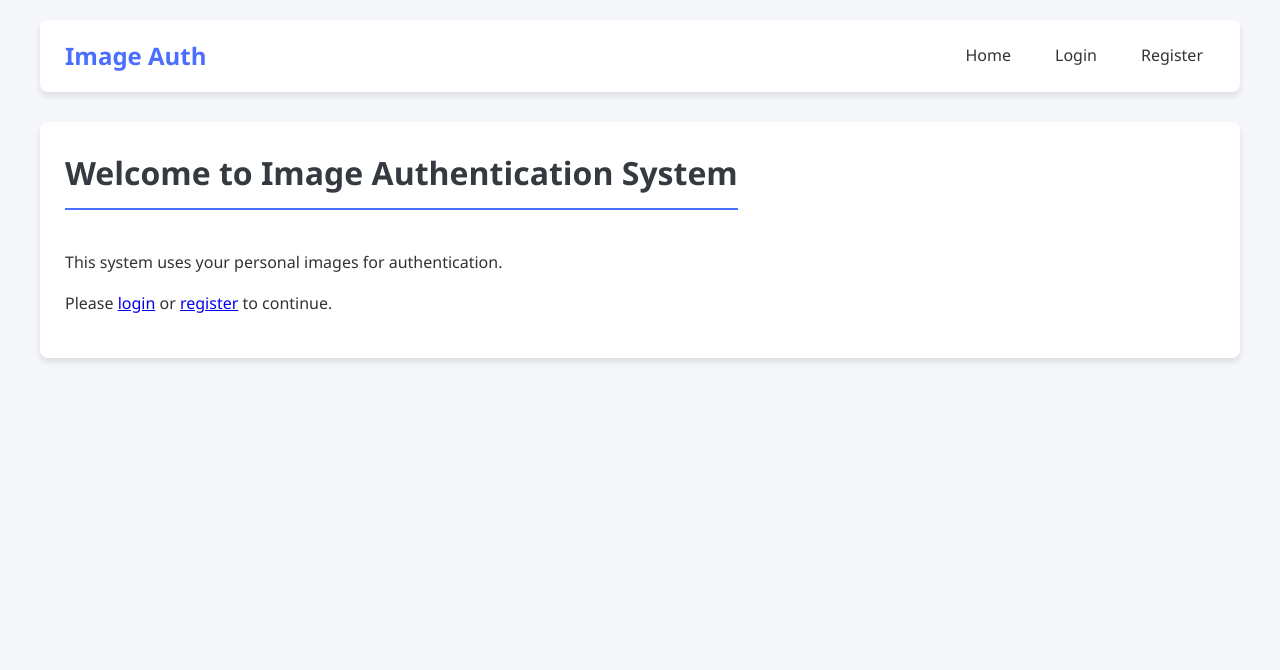
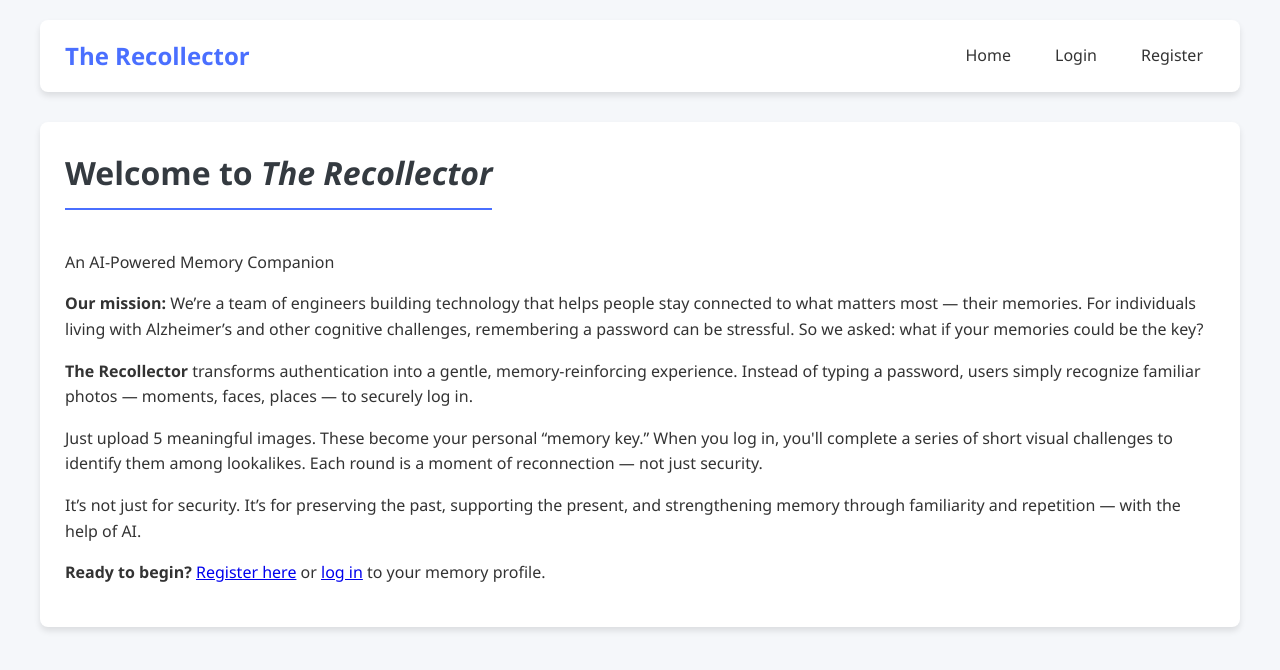
Before and after one commit to Uncommon-Hacks/unnamed_project, a Flask app: page / in a window 1280 px wide. Shown: the top 670 px of the page. Run offline with Flask 3, Linux system fonts and the light colour scheme.

Commit message:
rebranding

```diff
--- a/templates/base.html
+++ b/templates/base.html
@@ -3,7 +3,7 @@
 <head>
     <meta charset="UTF-8">
     <meta name="viewport" content="width=device-width, initial-scale=1.0">
-    <title>Image Authentication System</title>
+    <title>Welcome to the Recollector</title>
     <style>
         /* Copy the entire CSS from the first artifact here */
         /* Modern styles for the Image Authentication System */
@@ -329,7 +329,7 @@
 </head>
 <body>
     <div class="nav">
-        <div class="nav-logo">Image Auth</div>
+        <div class="nav-logo">The Recollector</div>
         <div class="nav-links">
             <a href="{{ url_for('index') }}">Home</a>
             {% if 'user_id' in session %}
--- a/templates/index.html
+++ b/templates/index.html
@@ -1,13 +1,21 @@
-<!-- templates/index.html -->
 {% extends "base.html" %}
 {% block content %}
-    <h1>Welcome to Image Authentication System</h1>
-    <p>This system uses your personal images for authentication.</p>
+    <h1>Welcome to <em>The Recollector</em></h1>
+    <p class="tagline">An AI-Powered Memory Companion</p>
+
+    <p><strong>Our mission:</strong>
+    We’re a team of engineers building technology that helps people stay connected to what matters most — their memories. For individuals living with Alzheimer’s and other cognitive challenges, remembering a password can be stressful. So we asked: what if your memories could be the key?</p>
+
+    <p><strong>The Recollector</strong> transforms authentication into a gentle, memory-reinforcing experience. Instead of typing a password, users simply recognize familiar photos — moments, faces, places — to securely log in.</p>
+
+    <p>Just upload 5 meaningful images. These become your personal “memory key.” When you log in, you'll complete a series of short visual challenges to identify them among lookalikes. Each round is a moment of reconnection — not just security.</p>
+
+    <p>It’s not just for security. It’s for preserving the past, supporting the present, and strengthening memory through familiarity and repetition — with the help of AI.</p>
 
     {% if 'user_id' not in session %}
-        <p>Please <a href="{{ url_for('login') }}">login</a> or <a href="{{ url_for('register') }}">register</a> to continue.</p>
+        <p><strong>Ready to begin?</strong> <a href="{{ url_for('register') }}">Register here</a> or <a href="{{ url_for('login') }}">log in</a> to your memory profile.</p>
     {% else %}
-        <p>You are logged in as: {{ session['user_id'] }}</p>
+        <p>You’re logged in as: <strong>{{ session['user_id'] }}</strong></p>
         <p><a href="{{ url_for('dashboard') }}">Go to your dashboard</a></p>
     {% endif %}
 {% endblock %}
--- a/templates/login.html
+++ b/templates/login.html
@@ -1,7 +1,7 @@
 <!-- templates/login.html -->
 {% extends "base.html" %}
 {% block content %}
-    <h1>Login</h1>
+    <h1>Welcome Back</h1>
 
     <form method="POST">
         <div class="form-group">
@@ -9,8 +9,6 @@
             <input type="text" id="username" name="username" required>
         </div>
 
-        <p>After submitting, you will need to identify your images in 5 authentication rounds.</p>
-
-        <button type="submit">Start Authentication</button>
+        <button type="submit">Begin Authentication</button>
     </form>
 {% endblock %}
```
